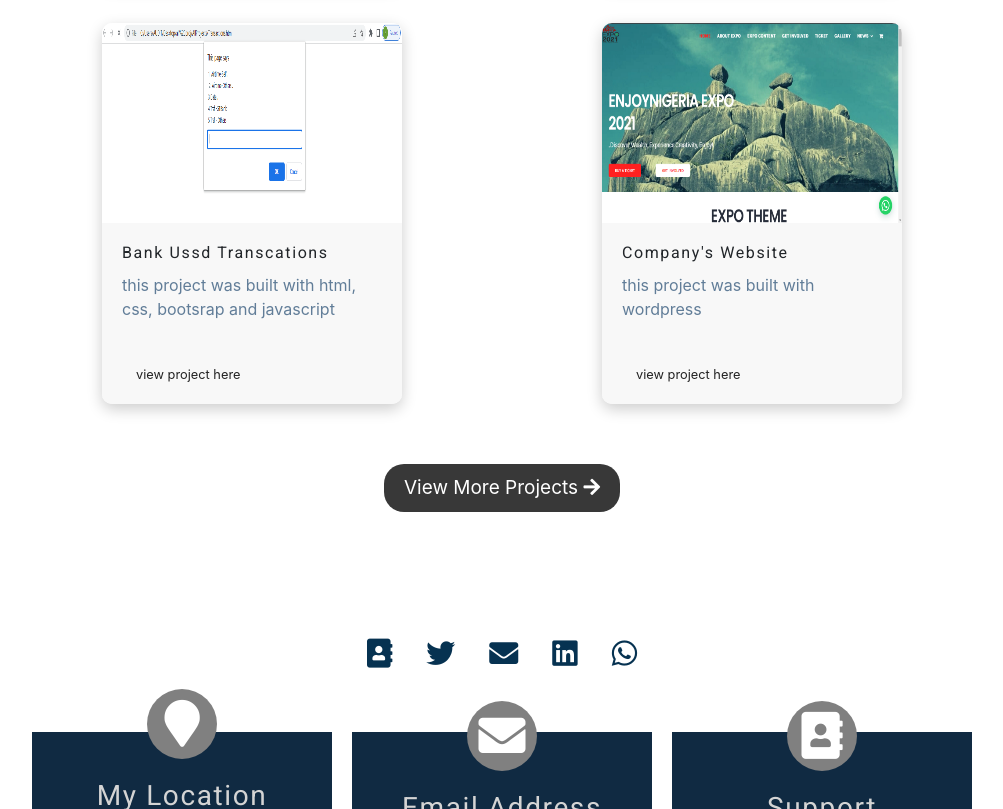
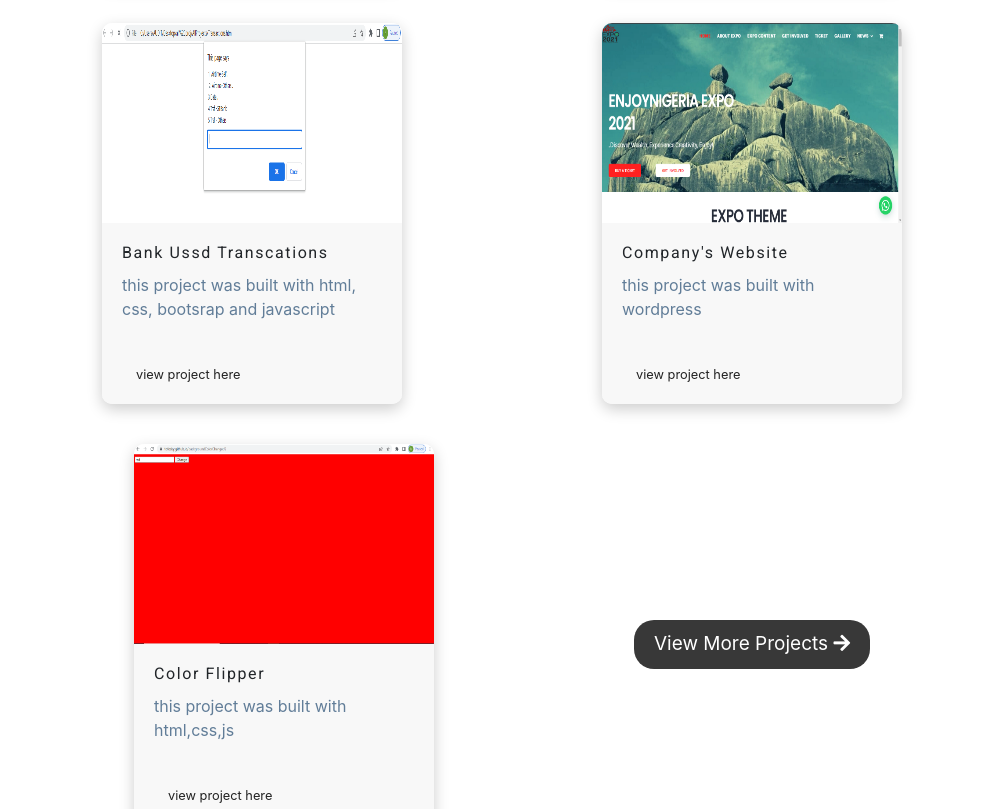
Before and after one commit to tofosky/myPortfolioo, a plain HTML site: page index.html in a window 1280 px wide. Shown: the part 1991-2800 px from the top of the page, without its empty margins (138-1141 px from the left). Drawn offline with Linux system fonts and the light colour scheme.

Commit message:
changes made

```diff
--- a/index.html
+++ b/index.html
@@ -219,6 +219,28 @@
 
     </div>
 
+    <div id="works" class="wow slideInRight" data-wow-duration="1.3s">
+      <div class="content-placeholder">
+        <div class="head animatedBg" id="header">
+          &nbsp;
+       </div>
+       <div class="content">
+           <h3 class="title animatedBg animatedtxt" id="title"></h3>
+           <p class="ab" id="ab">&nbsp;</p>
+           <span class="animatedBg animatedtxt">&nbsp;</span>
+           <span class="animatedBg animatedtxt">&nbsp;</span>
+           <span class="animatedBg animatedtxt">&nbsp;</span>
+
+      <div class="author">
+         <div class="info">
+             <small class="info animatedBg animatedtxt" id="info">&nbsp;</small>
+          </div>
+      </div>
+  </div>
+      </div>
+
+    </div>
+
     <a href="./index.html"><div class="main-btn">view more projects
       <i class="fa fa-arrow-right" aria-hidden="true">  </i>
     </div></a>
--- a/js/app.js
+++ b/js/app.js
@@ -43,7 +43,7 @@ link:'https://tofosky.github.io/project1/',
 {img:`./pics/Capture.PNG`,
 address:` bank ussd transcations`,
 info:'this project was built with html, css, bootsrap and javascript',
-link:'https://ibro09.github.io/color-flipper/',
+link:'https://tofosky.github.io/bankUssdTransaction/',
 },
 {img:`./pics/ejoy (2).png`,
 address:`company's website`,
@@ -51,16 +51,12 @@ info:'this project was built with wordpress',
 link:'https://enjoynigeria.org/',
 
 },
-{img:`./pics/ejoy (2).png`,
-address:`emdyee collection's store`,
-info:'this project was built with html, css, wow.js, bootstrap and javascript',
-link:'https://ibro09.github.io/shoes-store/',
+{img:`./pics/colorflipper.png`,
+address:`color flipper`,
+info:'this project was built with html,css,js',
+link:'https://tofosky.github.io/backgroundColorChanger//',
+
 },
-{img:`./pics/ejoy (2).png`,
-address:`scroll project`,
-info:'this project was built with html, css, bootstrap and javascript',
-link:'https://ibro09.github.io/scroll-project/',
-}
 ]
 
 console.log();
```
Also changed, not shown: pics/colorflipper.PNG (added).
